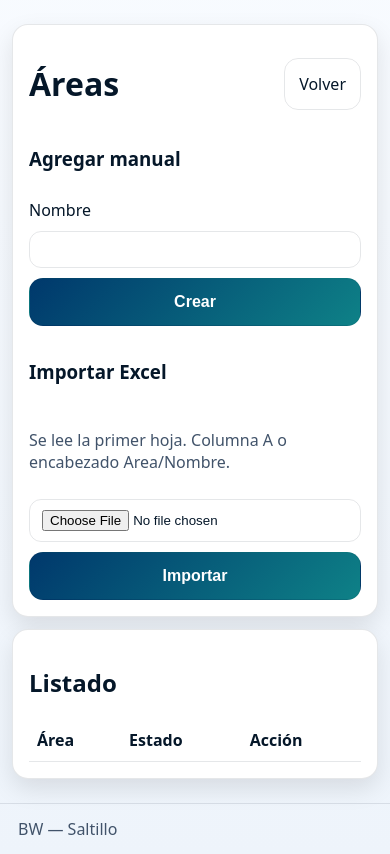
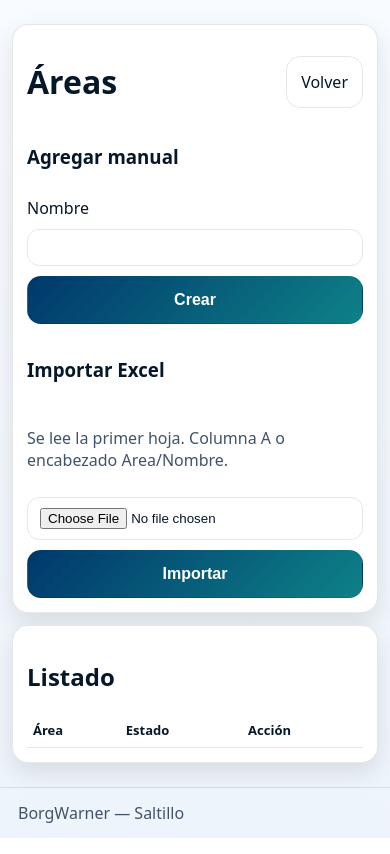
Before and after one commit to Oswi777/Encuestas_Forms, a Flask app: page /admin/areas in a window 390 px wide. Shown: the part 56-910 px from the top of the page. Run offline with Flask 3, Linux system fonts and the light colour scheme; a user stored in the database is signed in; lists and menus that the app fills with data are empty.

Commit message:
fix css reports

```diff
--- a/app/static/css/app.css
+++ b/app/static/css/app.css
@@ -509,11 +509,7 @@ html[data-theme="light"] .q-item.selected{border-color:rgba(0,56,108,.70)}
   .question h2{font-size:24px}
 }
 
-/* =========================
-   IMPORTANT: remove the SECOND "menu" button inside survey runtime (desktop)
-   This targets a common pattern: extra menu buttons near language switch.
-   If your runtime uses different classes, tell me the HTML snippet.
-   ========================= */
+
 
 /* Hide duplicated runtime menu button inside kiosk/survey blocks (desktop and mobile) */
 .kiosk .btn.ghost[href*="/menu"],
@@ -522,3 +518,105 @@ html[data-theme="light"] .q-item.selected{border-color:rgba(0,56,108,.70)}
 .survey .btn[href*="/menu"]{
   display:none !important;
 }
+
+/* =========================================================
+   REPORTES: RESPONSIVE FIX (mobile + landscape)
+   Pegar al FINAL de app.css
+   ========================================================= */
+
+/* Evita que títulos largos rompan el layout */
+h1, h2, h3, .kpi .value, .kpi .label, .card, .table td, .table th {
+  overflow-wrap: anywhere;
+  word-break: break-word;
+}
+
+/* Contenedor para charts/tables: no desbordar */
+.chart-wrap,
+.report-chart,
+.chart-container,
+.canvas-wrap,
+.table-wrap {
+  max-width: 100%;
+}
+
+/* Si usas <canvas> en reportes, hazlo responsivo */
+canvas {
+  max-width: 100% !important;
+  height: auto !important;
+}
+
+/* Tablas: scroll horizontal en móvil */
+.table-wrap {
+  overflow-x: auto;
+  -webkit-overflow-scrolling: touch;
+}
+
+/* Tablas más compactas en móvil */
+@media (max-width: 768px){
+  .table th, .table td {
+    padding: 8px 6px;
+    font-size: 13px;
+  }
+}
+
+/* KPIs: 4 -> 2 -> 1 columnas */
+@media (max-width: 980px){
+  .kpis { grid-template-columns: repeat(2, minmax(0, 1fr)); }
+}
+@media (max-width: 520px){
+  .kpis { grid-template-columns: 1fr; }
+  .kpi .value { font-size: 24px; }
+}
+
+/* Filtros / toolbars en reportes: que no se salgan */
+.filters-grid,
+.report-filters,
+.toolbar,
+.report-toolbar {
+  display: grid;
+  gap: 10px;
+}
+
+@media (min-width: 769px){
+  /* Si ya tienes grid2/filters-grid en escritorio, no lo tocamos */
+}
+
+@media (max-width: 768px){
+  /* En móvil: 1 columna para filtros */
+  .filters-grid { grid-template-columns: 1fr !important; }
+  .report-filters { grid-template-columns: 1fr !important; }
+  .toolbar, .report-toolbar { grid-template-columns: 1fr !important; }
+
+  /* Botones en reportes: no full width si están en fila */
+  .toolbar .btn,
+  .report-toolbar .btn,
+  .pager .btn {
+    width: auto;
+  }
+
+  /* Cards: menos padding */
+  .card { padding: 14px; }
+}
+
+/* Landscape phones: aprovecha ancho sin que se vuelva gigante */
+@media (max-width: 900px) and (orientation: landscape){
+  .container { padding: 10px; }
+  .card { padding: 12px; }
+  .kpi .value { font-size: 22px; }
+}
+
+/* Si tienes grids de 2 columnas en reportes, forzarlos a 1 en móvil */
+@media (max-width: 768px){
+  .grid2 { grid-template-columns: 1fr !important; }
+}
+
+/* Si reportes usa "table-wrap" con altura fija, reduce para móvil */
+@media (max-width: 768px){
+  .table-wrap { max-height: 320px; }
+}
+
+/* Evita que elementos con ancho fijo rompan el reporte */
+img, svg, iframe {
+  max-width: 100%;
+  height: auto;
+}
--- a/app/templates/base.html
+++ b/app/templates/base.html
@@ -10,13 +10,13 @@
 <body>
     <header class="topbar">
     <div class="logos left" aria-label="BorgWarner">
-      <img class="logo bw-tech" src="{{ url_for('static', filename='img/BorgWarner_Logo_Technology_Blue.svg') }}" alt="BorgWarner">
-      <img class="logo bw-dark" src="{{ url_for('static', filename='img/BorgWarner_Logo_Dark_Blue.svg') }}" alt="BorgWarner">
+      <img class="logo bw-dark" src="{{ url_for('static', filename='img/BorgWarner_Logo_Technology_Blue.svg') }}" alt="BorgWarner">
+      <img class="logo bw-tech" src="{{ url_for('static', filename='img/BorgWarner_Logo_Dark_Blue.svg') }}" alt="BorgWarner">
     </div>
 
     <div class="brand">
       <div class="brand-title">{{ config.APP_TITLE }}</div>
-      <div class="brand-sub">Sistema profesional de encuestas</div>
+      <div class="brand-sub">Sistema de encuestas</div>
     </div>
 
     <div class="logos right" aria-label="GPTW">
@@ -56,7 +56,7 @@
   </main>
 
   <footer class="footer">
-    <span>BW — Saltillo</span>
+    <span>BorgWarner — Saltillo</span>
   </footer>
 </body>
 </html>
```
